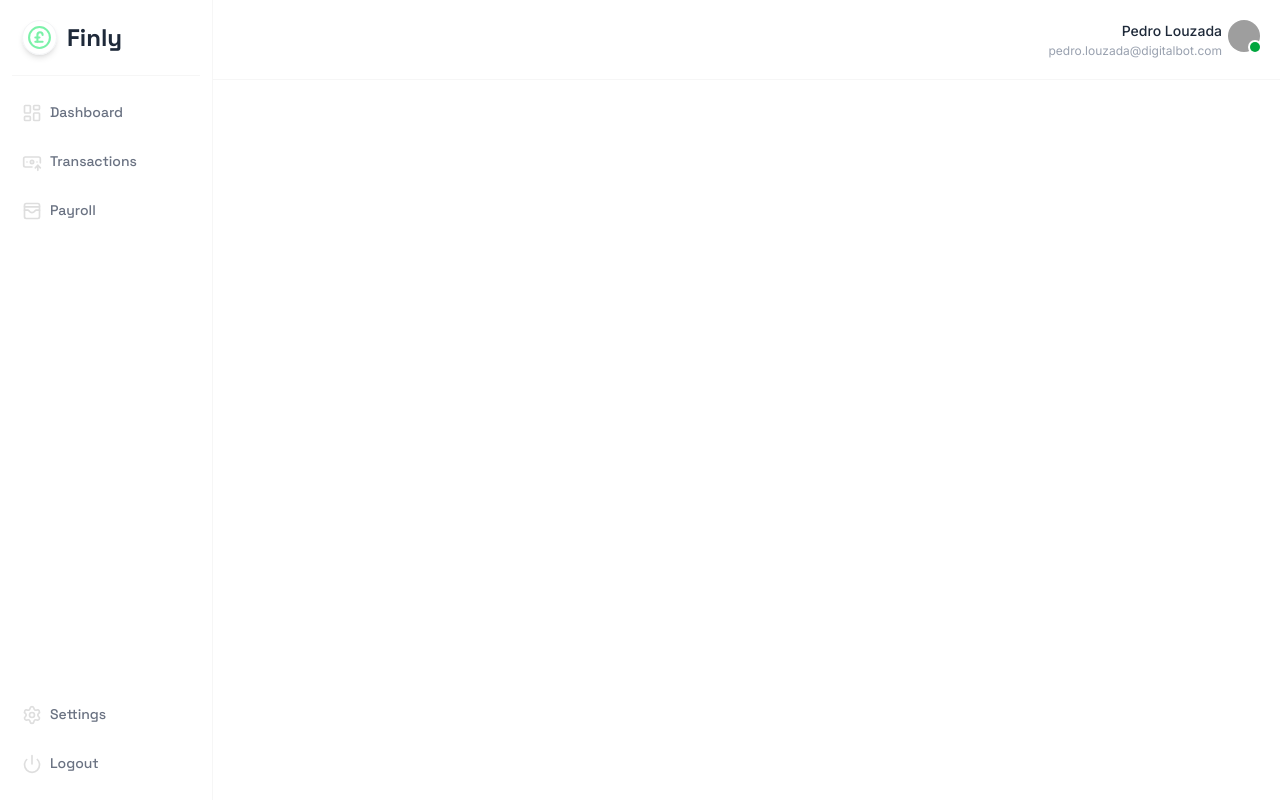
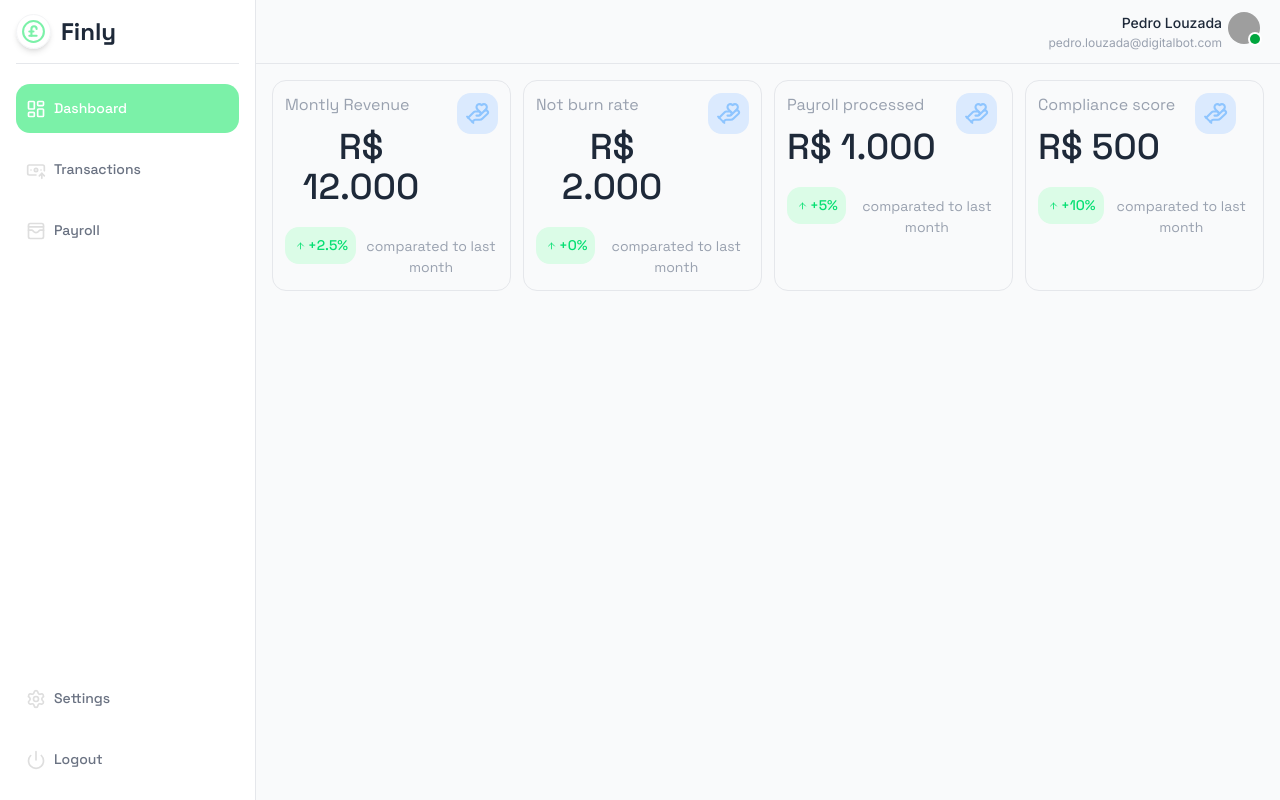
Before and after one commit to Pedro-Louzada/financial-control-app, a Next.js app: page / in a window 1280 px wide. Built offline with nearby package versions, Linux system fonts and the light colour scheme; grey boxes are pictures that could not be loaded.

Commit message:
fix: aligning the header and logo div dynamicly and creating the cards of dashboard page

```diff
--- a/src/app/layout.tsx
+++ b/src/app/layout.tsx
@@ -20,6 +20,7 @@ export const metadata: Metadata = {
 };
 
 import SideBar from "@/components/SideBar";
+import { Header } from "@/components/Header";
 
 export default function RootLayout({
   children,
@@ -28,10 +29,14 @@ export default function RootLayout({
 }>) {
   return (
     <html lang="en" className={`${inter.className} ${spaceGrotesk.variable}`}>
-      <body className="min-h-full flex">
+      <body className="w-full h-screen flex">
         <SideBar />
 
-        {children}
+        <div className="w-full flex flex-1 flex-col bg-gray-50">
+          <Header />
+
+          {children}
+        </div>
       </body>
     </html>
   );
--- a/src/app/page.tsx
+++ b/src/app/page.tsx
@@ -1,9 +1,15 @@
-import { Header } from "@/components/Header";
+import { Card } from "@/components/Card";
+import { ArrowUp, HandHeart } from "lucide-react";
 
-export default function Home() {
+export default function Dashboard() {
   return (
-    <div className="w-full h-screen">
-      <Header />
+    <div className="flex p-4 flex-col flex-1">
+      <div className="flex gap-3">
+        <Card title="Montly Revenue" amount="12.000" percent="2.5" />
+        <Card title="Not burn rate" amount="2.000" percent="0" />
+        <Card title="Payroll processed" amount="1.000" percent="5" />
+        <Card title="Compliance score" amount="500" percent="10" />
+      </div>
     </div>
   );
 }
--- /dev/null
+++ b/src/components/Card/index.tsx
@@ -0,0 +1,37 @@
+import { ArrowUp, HandHeart } from "lucide-react";
+
+interface CardProps {
+  title: string;
+  amount: string;
+  percent: string;
+}
+
+export function Card({ title, amount, percent }: CardProps) {
+  return (
+    <button className="flex flex-1 flex-col gap-5 border-[0.2px] border-gray-200 p-3 rounded-xl cursor-pointer">
+      <div className="flex gap-5 justify-between items-start">
+        <div className="flex flex-col gap-2.5 items-start">
+          <p className="text-gray-400 font-family-nav-link">{title}</p>
+          <h3 className="text-gray-800 font-family-nav-link font-medium text-4xl">
+            R$ {amount}
+          </h3>
+        </div>
+        <div className=" bg-blue-100 p-2 rounded-xl flex">
+          <HandHeart className="text-blue-300" width={25} height={25} />
+        </div>
+      </div>
+
+      <div className="flex gap-2 items-baseline">
+        <div className="bg-green-100 p-2 rounded-xl flex justify-center items-center">
+          <ArrowUp className="text-green-400" width={15} height={10} />
+          <span className="text-green-400 font-family-nav-link text-s font-medium">
+            +{percent}%
+          </span>
+        </div>
+        <span className="text-gray-400 font-family-nav-link text-s">
+          comparated to last month
+        </span>
+      </div>
+    </button>
+  );
+}
--- a/src/components/Header/index.tsx
+++ b/src/components/Header/index.tsx
@@ -20,8 +20,8 @@ import { Avatar, AvatarBadge, AvatarFallback, AvatarImage } from "../ui/avatar";
 
 export function Header() {
   return (
-    <div className="flex px-5 py-5 border-b-[0.2px] border-b-[#f6f6f6] items-center justify-end">
-      <div className="flex gap-1.5">
+    <div className="h-16 flex px-5 py-4 border-b-[0.2px] border-b-gray-200 items-center">
+      <div className="flex flex-1 gap-1.5 justify-end">
         <div className="flex flex-col gap-0.5">
           <h4 className="text-gray-800 font-medium text-end text-s">
             Pedro Louzada
@@ -34,7 +34,7 @@ export function Header() {
           <DropdownMenuTrigger asChild>
             <Avatar>
               <AvatarImage
-                src="https://github.com/shadcn.png"
+                src={"../../../public/profile.jpeg"}
                 alt="@shadcn"
                 className="grayscale"
               />
--- a/src/components/SideBar/index.tsx
+++ b/src/components/SideBar/index.tsx
@@ -14,8 +14,8 @@ import Link from "next/link";
 
 export default function SideBar() {
   return (
-    <div className="w-3xs h-screen flex flex-col border-r-[0.2px] border-r-[#f6f6f6]">
-      <div className="px-2.5 ml-3 mr-3 py-5 border-b-[0.2px] border-b-[#f6f6f6]">
+    <div className="w-3xs flex flex-col gap-5 px-4 pb-4 border-r-[0.2px] border-r-gray-200">
+      <div className="h-16 flex border-b-[0.2px] border-b-gray-200">
         <Link className="flex gap-2.5 items-center" href={""}>
           <div className="border rounded-full p-1 border-gray-100 shadow-md">
             <CirclePoundSterling
@@ -30,15 +30,16 @@ export default function SideBar() {
         </Link>
       </div>
 
-      <div className="flex flex-col p-3 flex-1">
-        <div className="flex-1">
-          <NavLink child="Dashboard" href="" icon={LayoutDashboard} />
+      <div className="flex flex-col flex-1">
+        <div className="flex flex-col flex-1 gap-3">
+          <NavLink child="Dashboard" href="/" icon={LayoutDashboard} />
 
           <NavLink child="Transactions" href="" icon={BanknoteArrowUp} />
 
           <NavLink child="Payroll" href="" icon={WalletCards} />
         </div>
-        <div className="flex flex-col">
+
+        <div className="flex flex-col gap-3">
           <NavLink child="Settings" href="" icon={Settings} />
 
           <NavLink child="Logout" href="" icon={Power} />
```
Also changed, not shown: public/profile.jpeg (added), src/auth/layout.tsx (added), 1 other file (tests, documents, lock files or other folders).
